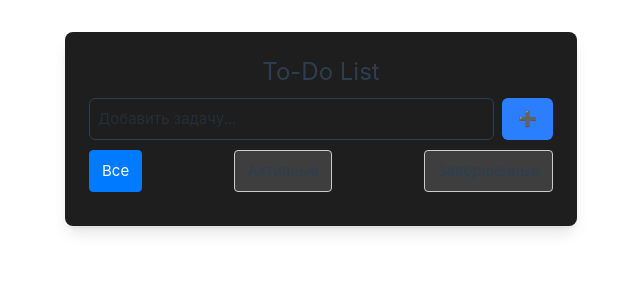
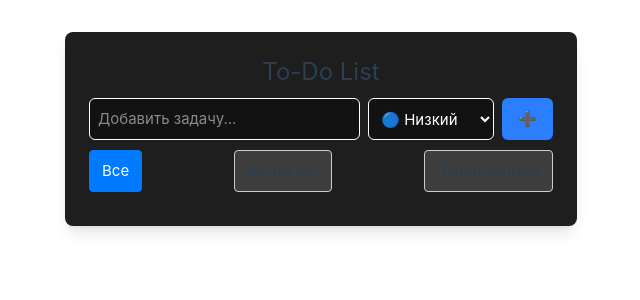
Before and after one commit to sobol4156/super-to-do-list, a Vue app: page / in a window 1280 px wide. Shown: the top 300 px of the page, without its empty margins (319-959 px from the left). Built offline with nearby package versions, Linux system fonts and the light colour scheme; the HTML template or start-up script is replaced by a standard one.

Commit message:
feat: styles and additional logic for tasks

```diff
--- a/src/assets/main.css
+++ b/src/assets/main.css
@@ -1,4 +1,4 @@
-@import "tailwindcss";
+@import 'tailwindcss';
 @import './base.css';
 
 #app {
@@ -7,3 +7,9 @@
   display: flex;
   justify-content: center;
 }
+
+@media (max-width: 576px) {
+  #app {
+    padding: 0;
+  }
+}
--- a/src/components/TaskInput.vue
+++ b/src/components/TaskInput.vue
@@ -2,22 +2,51 @@
 import { ref, defineEmits } from 'vue'
 
 const newTask = ref('')
+const priority = ref<'low' | 'medium' | 'high'>('low')
 const emit = defineEmits(['add-task'])
 
 const addTask = () => {
   if (!newTask.value.trim()) return
-  emit('add-task', newTask.value)
+  emit('add-task', { text: newTask.value, priority: priority.value })
   newTask.value = ''
+}
+
+const handleKeyPress = (event: KeyboardEvent) => {
+  if (event.key === 'Enter') {
+    addTask()
+  }
 }
 </script>
 
 <template>
-  <div class="input-group flex gap-2 mb-4">
-    <input v-model="newTask" placeholder="Добавить задачу..." class="input flex-1 p-2 border rounded-md focus:ring focus:ring-blue-300" />
-    <button @click="addTask" class="btn bg-blue-500 cursor-pointer text-white px-4 py-2 rounded-md hover:bg-blue-600 transition">➕</button>
+  <div class="task-form flex gap-2">
+    <input
+      v-model="newTask"
+      placeholder="Добавить задачу..."
+      class="p-2 border rounded-md flex-1 bg-[#121212] text-white outline-none"
+      @keypress="handleKeyPress"
+    />
+
+    <select v-model="priority" class="p-2 border rounded-md bg-[#121212] text-white cursor-pointer">
+      <option value="low">🔵 Низкий</option>
+      <option value="medium">🟡 Средний</option>
+      <option value="high">🔴 Высокий</option>
+    </select>
+
+    <button
+      @click="addTask"
+      class="bg-blue-500 text-white px-4 py-2 rounded-md cursor-pointer hover:bg-blue-600 transition"
+    >
+      ➕
+    </button>
   </div>
 </template>
 
-<style scoped>
-
+<style>
+@media (max-width: 567px) {
+  .task-form {
+    flex-direction: column;
+    gap: 5px;
+  }
+}
 </style>
--- a/src/components/TaskItem.vue
+++ b/src/components/TaskItem.vue
@@ -1,21 +1,39 @@
 <script setup lang="ts">
-import { defineProps, defineEmits } from 'vue'
+import { defineProps, defineEmits, computed } from 'vue'
 
-defineProps<{
-  task: { id: number; text: string; completed: boolean }
+const props = defineProps<{
+  task: { id: number; text: string; priority: 'low' | 'medium' | 'high'; completed: boolean }
 }>()
 
 const emit = defineEmits(['toggle-task', 'remove-task'])
+
+const priorityColor = computed(() => {
+  return {
+    low: 'bg-blue-500',
+    medium: 'bg-yellow-500',
+    high: 'bg-red-500'
+  }[props.task.priority]
+})
 </script>
 
 <template>
-  <li class="task-item flex items-center justify-between p-2 bg-[#121212] rounded-md mb-2">
-    <input type="checkbox" :checked="task.completed" @change="emit('toggle-task', task.id)" />
-    <span :class="{ 'line-through text-gray-400': task.completed }">{{ task.text }}</span>
-    <button @click="emit('remove-task', task.id)" class="delete-btn cursor-pointer bg-[#454545] text-white px-2 py-1 rounded-md hover:bg-[#463f3f] transition">❌</button>
+  <li
+    @click="emit('toggle-task', task.id)"
+    class="task-item flex items-center justify-between p-2 rounded-md mb-2 cursor-pointer select-none transition-all bg-[#1e1e1e] hover:bg-[#292929]"
+    :class="{'opacity-50': task.completed}"
+  >
+    <div class="flex items-center gap-3">
+      <span :class="['w-3 h-3 rounded-full', priorityColor]"></span>
+      <span :class="{ 'line-through text-gray-400': task.completed }">
+        {{ task.text }}
+      </span>
+    </div>
+
+    <button
+      @click.stop="emit('remove-task', task.id)"
+      class="delete-btn cursor-pointer bg-[#454545] text-white px-2 py-1 rounded-md hover:bg-[#463f3f] transition"
+    >
+      ❌
+    </button>
   </li>
 </template>
-
-<style scoped>
-
-</style>
--- a/src/views/HomeView.vue
+++ b/src/views/HomeView.vue
@@ -8,13 +8,19 @@ interface Task {
   id: number
   text: string
   completed: boolean
+  priority: 'low' | 'medium' | 'high'
+}
+
+interface NewTask {
+  text: string
+  priority: 'low' | 'medium' | 'high'
 }
 
 const tasks: Ref<Task[]> = ref(JSON.parse(localStorage.getItem('tasks') || '[]') as Task[])
 
-const addTask = (taskText: string) => {
-  if (!taskText.trim()) return
-  tasks.value.push({ id: Date.now(), text: taskText, completed: false })
+const addTask = (task: NewTask) => {
+  if (!task.text.trim()) return
+  tasks.value.unshift({ id: Date.now(), text: task.text, priority: task.priority, completed: false })
 }
 
 const removeTask = (id: number) => {
@@ -23,12 +29,16 @@ const removeTask = (id: number) => {
 
 const toggleTask = (id: number) => {
   const task = tasks.value.find((t) => t.id === id)
-  if (task) task.completed = !task.completed
+  if (task) {
+    task.completed = !task.completed
+    tasks.value = tasks.value.filter((t) => t.id !== id)
+    tasks.value.push(task)
+  }
 }
 
 const filter: Ref<'all' | 'active' | 'completed'> = ref('all')
 const filteredTasks = computed(() => {
-  if (filter.value === 'completed') return tasks.value.filter((task) => task.completed)
+  if (filter.value === 'completed') return tasks.value.filter((task) => task.completed).reverse()
   if (filter.value === 'active') return tasks.value.filter((task) => !task.completed)
   return tasks.value
 })
@@ -37,7 +47,9 @@ watch(tasks, (newTasks) => localStorage.setItem('tasks', JSON.stringify(newTasks
 </script>
 
 <template>
-  <div class="container max-w-lg mx-auto p-6 bg-[#1e1e1e] shadow-lg rounded-lg flex flex-col gap-[10px]">
+  <div
+    class="container max-w-lg mx-auto p-6 bg-[#1e1e1e] shadow-lg rounded-lg flex flex-col gap-[10px]"
+  >
     <h1 class="text-2xl font-bold text-center">To-Do List</h1>
 
     <TaskInput @add-task="addTask" />
@@ -56,6 +68,4 @@ watch(tasks, (newTasks) => localStorage.setItem('tasks', JSON.stringify(newTasks
   </div>
 </template>
 
-<style scoped>
-
-</style>
+<style scoped></style>
```
